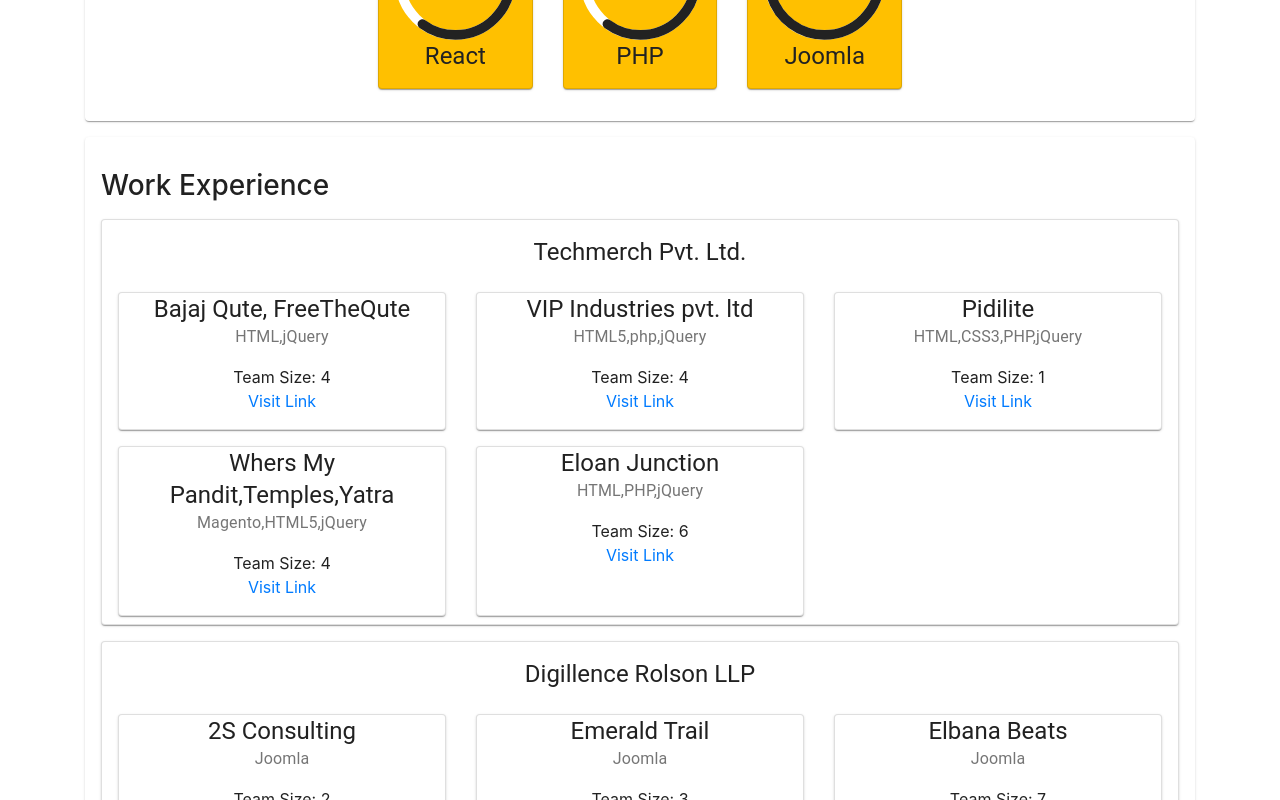
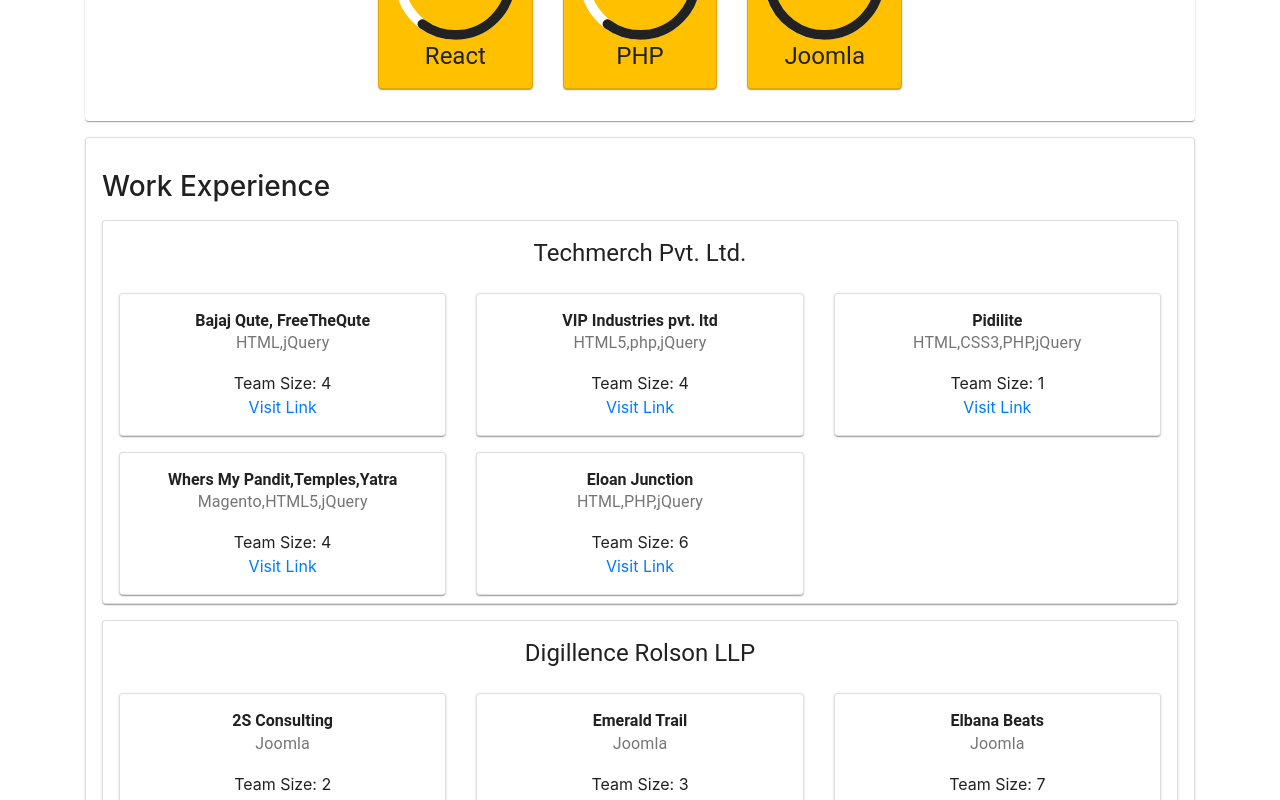
Before and after one commit to dastansandso/react-sslb25, a React (Create React App) app: page / in a window 1280 px wide. Shown: the part 680-1480 px from the top of the page. Built offline with nearby package versions, Linux system fonts and the light colour scheme.

Commit message:
2 files modified

```diff
--- a/infocard/projectlist.js
+++ b/infocard/projectlist.js
@@ -1,65 +1,61 @@
-import React from 'react';
-import { makeStyles } from '@material-ui/core/styles';
-import { CircularProgressbar } from 'react-circular-progressbar';
-import 'react-circular-progressbar/dist/styles.css';
-import Card from'@material-ui/core/Card';
-import CardHeader from'@material-ui/core/CardHeader';
-import CardContent from'@material-ui/core/CardContent';
-import Paper from '@material-ui/core/Paper';
+import React from "react";
+import { makeStyles } from "@material-ui/core/styles";
+import { CircularProgressbar } from "react-circular-progressbar";
+import "react-circular-progressbar/dist/styles.css";
+import Card from "@material-ui/core/Card";
+import CardHeader from "@material-ui/core/CardHeader";
+import CardContent from "@material-ui/core/CardContent";
+import Paper from "@material-ui/core/Paper";
 
 const useStyles = makeStyles(theme => ({
   root: {
     padding: theme.spacing(3, 2),
-  },
+    backgroundColor: '#fff',
+    backgroundClip: 'border-box',
+    border: '1px solid rgba(0,0,0,.125)',
+  }
 }));
 
-
-const ProjectList =(props)=>{
-
+const ProjectList = props => {
   const classes = useStyles();
-return(
+  return (
     <div className="container my-3">
       <Paper className={classes.root}>
         <h3 className="py-2 m-0">Work Experience</h3>
         <div className="row justify-content-center">
           {props.projects.map(project => {
-  return(
+            return (
               <div className="col-md-12 text-center">
                 <Card className="card my-2">
-
-      <CardHeader className="pb-0"
-            title={project.companyName}
-        />
+                  <CardHeader className="pb-0" title={project.companyName} />
                   <CardContent className="pb-0">
                     <div className="row">
-        {project.projects.map(proj=>{
-          return(
+                      {project.projects.map(proj => {
+                        return (
                           <div className="col-md-4 text-center  my-2">
- <Card className="card h-100">
- <CardHeader className="pt-0"
+                            <Card className="card project-card h-100">
+                              <CardHeader
+                                className=""
                                 title={proj.ProjectName}
                                 subheader={proj.TechnologyUsed}
                               />
                               Team Size: {proj.TeamSize}
-        <a href={proj.ExternalLink} >Visit Link</a>
-         <CardContent className="pb-0">
+                              <a href={proj.ExternalLink}>Visit Link</a>
+                              <CardContent className="pb-0" />
+                            </Card>
+                          </div>
+                        );
+                      })}
+                    </div>
                   </CardContent>
                 </Card>
               </div>
-          )
-        })}
-        </div>
-        </CardContent>
-
-    </Card>
-    </div>
-  )
+            );
           })}
         </div>
       </Paper>
     </div>
-)
-
-}
+  );
+};
 
 export default ProjectList;
--- a/style.css
+++ b/style.css
@@ -23,3 +23,7 @@
 .CircularProgressbar .CircularProgressbar-text {
     fill: #222;
 }
+.project-card .MuiCardHeader-title {
+    font-size: 1rem;
+    font-weight: bold;
+}
```
Lines whose indentation alone changed are shown as unchanged.
